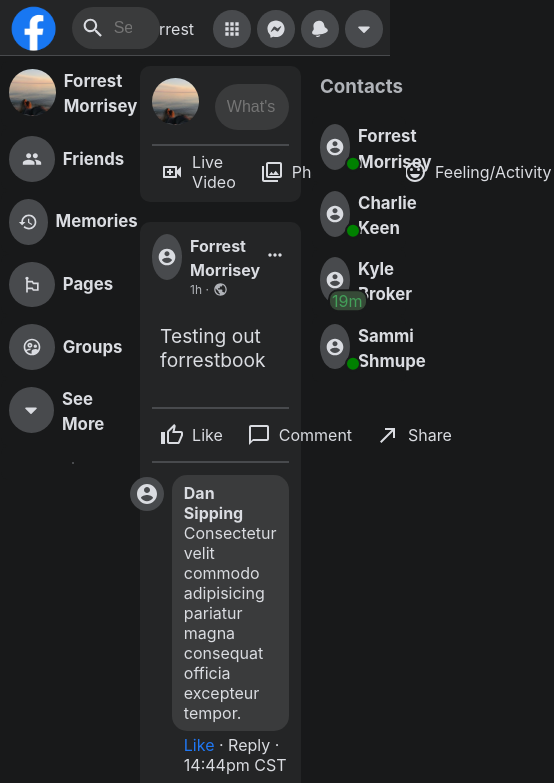
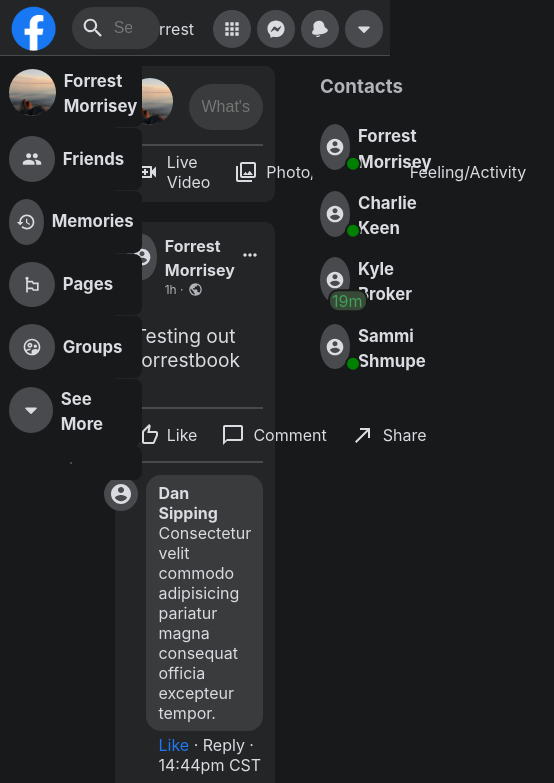
Before and after one commit to fmorrisey/FB_DropDown, a React (Create React App) app: page / in a window 390 px wide. Shown: the top 783 px of the page, 554 px wide, since content can reach past the window. Built offline with nearby package versions, Linux system fonts and the light colour scheme.

Commit message:
Messenger, Navbar, and Sidenav had their position fixed or sticky

```diff
--- a/src/components/messenger/messenger.scss
+++ b/src/components/messenger/messenger.scss
@@ -2,9 +2,11 @@
 @import "../../scss/utils";
 
 .messenger {
-  display: flex;
+  position: fixed;
+  right: 0;
   width: clamp(18vw, 200px, 20vw);
   flex-direction: column;
+  display: flex;
 
   .friend {
     $content-padding: 10px;
--- a/src/components/navbar/navbar.scss
+++ b/src/components/navbar/navbar.scss
@@ -3,6 +3,10 @@
 
 /* Navbar */
 .navbar {
+  position: -webkit-sticky; // required for Safari
+  position: sticky;
+  top: 0; // required as well.
+  z-index: 100;
   height: $nav-size;
   background: $bg;
   padding: 0 0;
--- a/src/components/sidenav/sidenav.scss
+++ b/src/components/sidenav/sidenav.scss
@@ -2,8 +2,11 @@
 @import "../../scss/utils";
 
 .sidenav {
+  position: fixed;
+  left: 0;
+
   display: flex;
-  width: clamp(22vw, 200px, 33vw);
+  width: clamp(22vw, 200px, 32vw);
   flex-direction: column;
   margin-top: 1vw;
   color: $text-color;
--- a/src/index.scss
+++ b/src/index.scss
@@ -9,6 +9,9 @@
   -webkit-font-smoothing: antialiased;
   -moz-osx-font-smoothing: grayscale;
   background: $bg-body;
+  // Disables the horizontal scroll
+  max-width: 100%;
+  overflow-x: hidden;
 }
 
 code {
```
